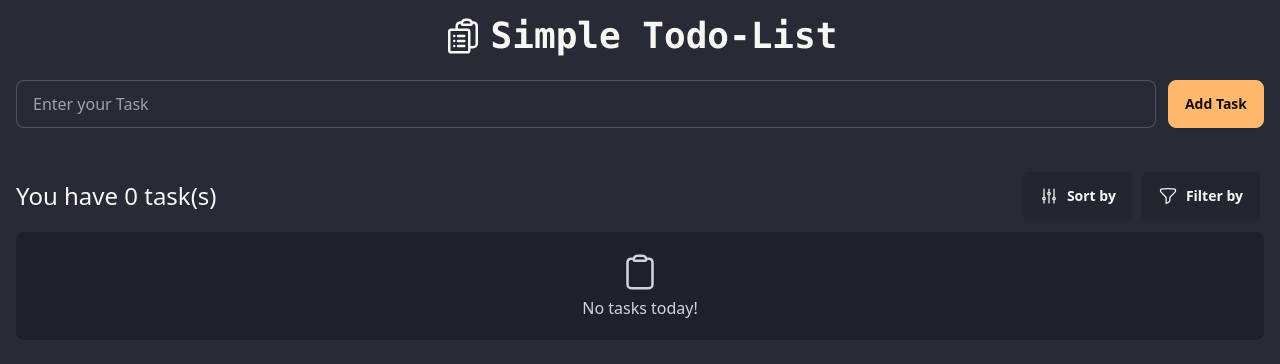
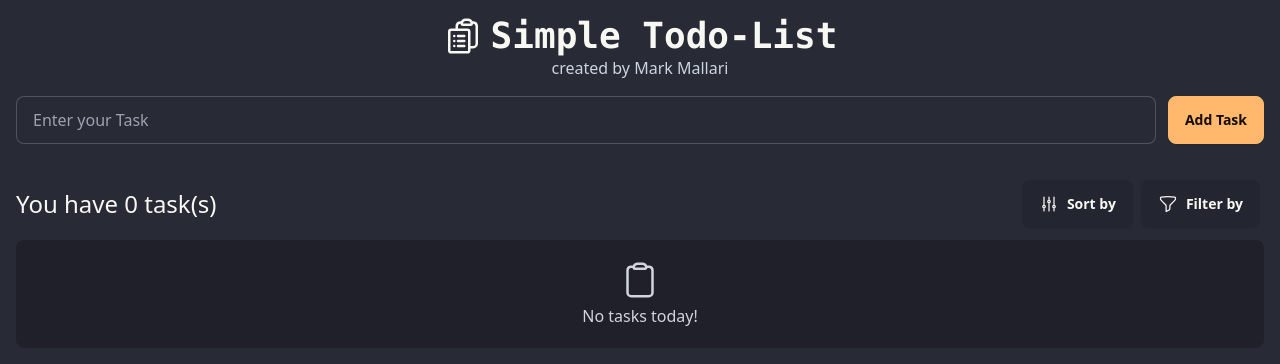
Before and after one commit to MarkMallari16/Simple-Todo-List-React, a React (Vite) app: page / in a window 1280 px wide. Shown: the top 364 px of the page. Built offline with nearby package versions, Linux system fonts and the light colour scheme.

Commit message:
fix some layout

```diff
--- a/src/App.jsx
+++ b/src/App.jsx
@@ -141,15 +141,18 @@ function App() {
   return (
     <>
       <div className='w-full mx-auto max-w-7xl p-4'>
-        <div className='flex  justify-center gap-2 '>
-          <svg xmlns="http://www.w3.org/2000/svg" fill="none" viewBox="0 0 24 24" strokeWidth={1.5} stroke="currentColor" className="size-10 hidden lg:block">
-            <path strokeLinecap="round" strokeLinejoin="round" d="M9 12h3.75M9 15h3.75M9 18h3.75m3 .75H18a2.25 2.25 0 0 0 2.25-2.25V6.108c0-1.135-.845-2.098-1.976-2.192a48.424 48.424 0 0 0-1.123-.08m-5.801 0c-.065.21-.1.433-.1.664 0 .414.336.75.75.75h4.5a.75.75 0 0 0 .75-.75 2.25 2.25 0 0 0-.1-.664m-5.8 0A2.251 2.251 0 0 1 13.5 2.25H15c1.012 0 1.867.668 2.15 1.586m-5.8 0c-.376.023-.75.05-1.124.08C9.095 4.01 8.25 4.973 8.25 6.108V8.25m0 0H4.875c-.621 0-1.125.504-1.125 1.125v11.25c0 .621.504 1.125 1.125 1.125h9.75c.621 0 1.125-.504 1.125-1.125V9.375c0-.621-.504-1.125-1.125-1.125H8.25ZM6.75 12h.008v.008H6.75V12Zm0 3h.008v.008H6.75V15Zm0 3h.008v.008H6.75V18Z" />
-          </svg>
-          <div className='text-3xl lg:text-4xl font-bold font-mono mb-4'>
-            Simple Todo-List
+        <div className='mb-4'>
+          <div className='flex  justify-center gap-2 '>
+            <svg xmlns="http://www.w3.org/2000/svg" fill="none" viewBox="0 0 24 24" strokeWidth={1.5} stroke="currentColor" className="size-10 hidden lg:block">
+              <path strokeLinecap="round" strokeLinejoin="round" d="M9 12h3.75M9 15h3.75M9 18h3.75m3 .75H18a2.25 2.25 0 0 0 2.25-2.25V6.108c0-1.135-.845-2.098-1.976-2.192a48.424 48.424 0 0 0-1.123-.08m-5.801 0c-.065.21-.1.433-.1.664 0 .414.336.75.75.75h4.5a.75.75 0 0 0 .75-.75 2.25 2.25 0 0 0-.1-.664m-5.8 0A2.251 2.251 0 0 1 13.5 2.25H15c1.012 0 1.867.668 2.15 1.586m-5.8 0c-.376.023-.75.05-1.124.08C9.095 4.01 8.25 4.973 8.25 6.108V8.25m0 0H4.875c-.621 0-1.125.504-1.125 1.125v11.25c0 .621.504 1.125 1.125 1.125h9.75c.621 0 1.125-.504 1.125-1.125V9.375c0-.621-.504-1.125-1.125-1.125H8.25ZM6.75 12h.008v.008H6.75V12Zm0 3h.008v.008H6.75V15Zm0 3h.008v.008H6.75V18Z" />
+            </svg>
+            <div className='text-3xl lg:text-4xl font-bold font-mono'>
+              Simple Todo-List
+            </div>
+
           </div>
+          <div className='text-center text-slate-300'>created by Mark Mallari</div>
         </div>
-
         <div>
           <div className='flex items-center justify-center gap-3 mt-2 mb-2'>
             <input type="text" placeholder="Enter your Task" className={`input input-bordered w-full ${errorMessage ? 'border-red-500 focus:outline-red-500' : ''}`} value={inputValue} onChange={handleInputChange} onKeyDown={handleEnterKey} />
@@ -170,7 +173,7 @@ function App() {
           </div>
         </div>
 
-        <div className='flex items-center justify-between mt-10 font-medium'>
+        <div className='flex items-center justify-between mt-8 font-medium'>
           <div className='text-xl lg:text-2xl'>
             <span >You have {numberOfTask} task(s)</span>
           </div>
```
